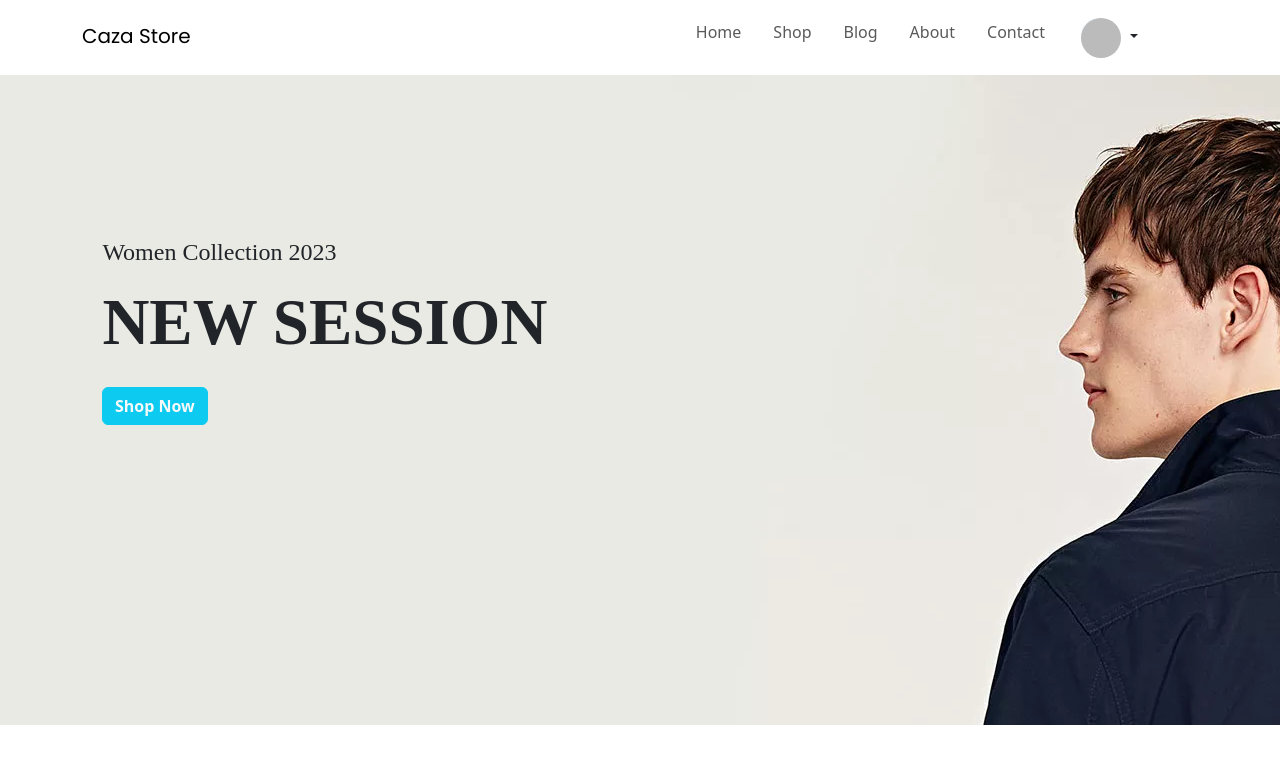
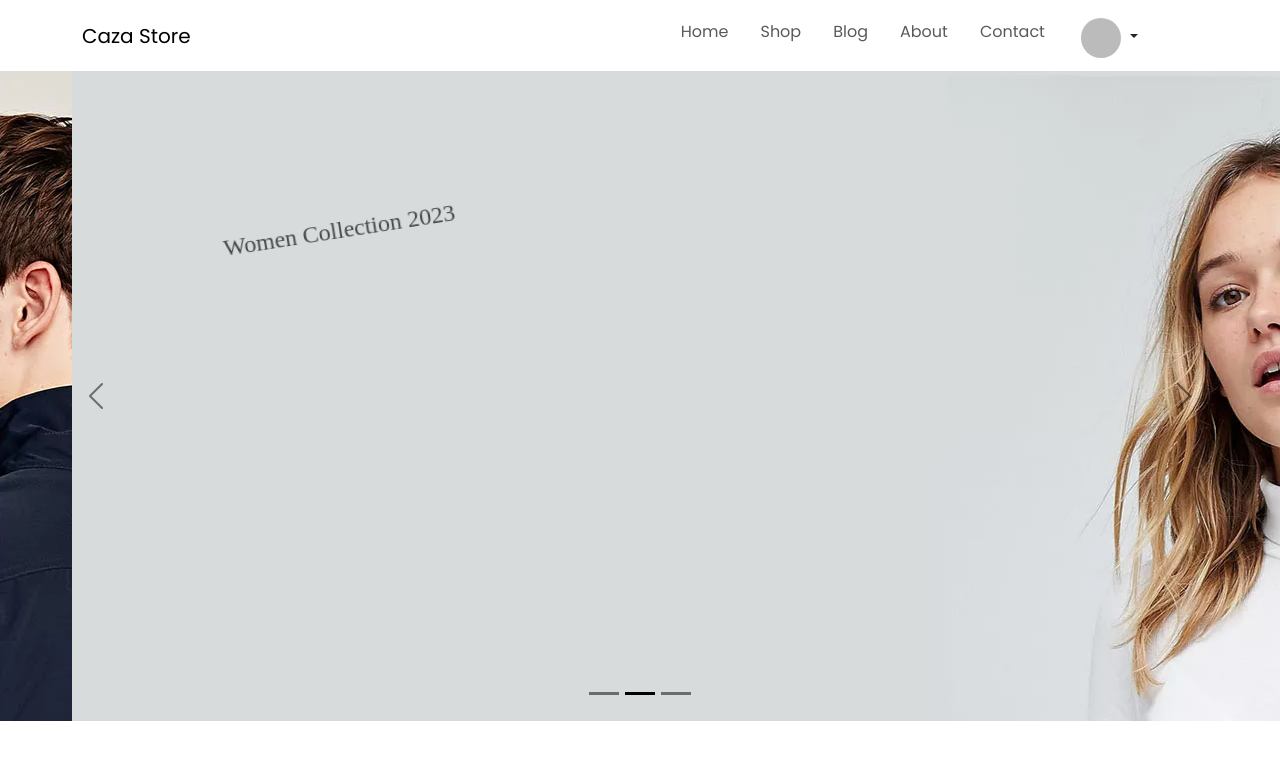
Before and after one commit to ShahwaizQasim/Capital-Shop, a React (Vite) app: page / in a window 1280 px wide. Shown: the top 764 px of the page. Built offline with nearby package versions, Linux system fonts and the light colour scheme; no server answers; sample sign-in values are in the browser's storage.

Commit message:
slider complete

```diff
--- a/package.json
+++ b/package.json
@@ -23,6 +23,7 @@
     "bootstrap": "^5.3.3",
     "firebase": "^10.13.2",
     "react": "^18.3.1",
+    "react-bootstrap": "^2.10.5",
     "react-dom": "^18.3.1",
     "react-hook-form": "^7.53.0",
     "react-router": "^6.26.2",
--- a/src/components/navbar.jsx
+++ b/src/components/navbar.jsx
@@ -41,7 +41,7 @@ function Navbar() {
         id="nav2"
       >
         <div className="container">
-          <nav className="nav navbar navbar-expand-md text-center pb-2 pt-1">
+          <nav className="nav navbar navbar-expand-md text-center pb-1 pt-1">
             <a
               href=""
               className="navbar-brand"
@@ -65,7 +65,7 @@ function Navbar() {
                   <a
                     href="./dashboard.html"
                     className="nav-link pe-4"
-                    style={{ fontFamily: "poppins !important" }}
+                    style={{ fontFamily:"poppins" }}
                   >
                     Home
                   </a>
@@ -74,7 +74,7 @@ function Navbar() {
                   <a
                     href="./dashboard.html"
                     className="nav-link pe-4"
-                    style={{ fontFamily: "poppins !important" }}
+                    style={{ fontFamily: "poppins" }}
                   >
                     Shop
                   </a>
@@ -83,7 +83,7 @@ function Navbar() {
                   <a
                     href="#"
                     className="nav-link pe-4"
-                    style={{ fontFamily: "poppins !important" }}
+                    style={{ fontFamily: "poppins" }}
                   >
                     Blog
                   </a>
@@ -92,7 +92,7 @@ function Navbar() {
                   <a
                     href="./dashboard.html"
                     className="nav-link pe-4"
-                    style={{ fontFamily: "poppins !important" }}
+                    style={{ fontFamily: "poppins" }}
                   >
                     About
                   </a>
@@ -101,7 +101,7 @@ function Navbar() {
                   <a
                     href="./dashboard.html"
                     className="nav-link pe-4"
-                    style={{ fontFamily: "poppins !important" }}
+                    style={{ fontFamily: "poppins" }}
                   >
                     Contact
                   </a>
--- a/src/components/slider.jsx
+++ b/src/components/slider.jsx
@@ -1,9 +1,58 @@
+import Carousel from "react-bootstrap/Carousel";
 import "animate.css";
 
-function Slider() {
+function DarkVariantExample() {
   return (
-    <>
-      <div
+    <Carousel data-bs-theme="dark">
+      <Carousel.Item className="slider23">
+        <h4 className="animate__animated animate__delay-0.5s animate__fadeInDown slider-heading4">
+          Man New-Season
+        </h4>
+        <h1 className="animate__animated animate__delay-1s animate__fadeInUp slider-heading1">
+          NEW SESSION
+        </h1>
+        <button
+          className="btn btn-info text-light fw-bold animate__animated animate__delay-2s animate__zoomIn"
+          style={{ position: "absolute", top: "48%", left: "12%" }}
+        >
+          Shop Now
+        </button>
+      </Carousel.Item>
+      <Carousel.Item className="slider24">
+        <h4 className="animate__animated animate__delay-0.5s animate__rotateInDownLeft slider-heading4">
+          Women Collection 2023
+        </h4>
+        <h1 className="animate__animated animate__delay-1s animate__lightSpeedInRight slider-heading1">
+          Jackets &amp; Coats
+        </h1>
+        <button
+          className="btn btn-info text-light fw-bold animate__animated animate__delay-2s animate__fadeInUp"
+          style={{ position: "absolute", top: "48%", left: "12%" }}
+        >
+          Shop Now
+        </button>
+      </Carousel.Item>
+      <Carousel.Item className="slider25">
+        <h4 className="animate__animated animate__delay-0.5s animate__rotateInDownLeft slider-heading4">
+          Men's Collection 2023
+        </h4>
+        <h1 className="animate__animated animate__delay-1s animate__lightSpeedInRight slider-heading1">
+          Jackets &amp; Coats
+        </h1>
+        <button
+          className="btn btn-info text-light fw-bold animate__animated animate__delay-2s animate__fadeInUp"
+          style={{ position: "absolute", top: "48%", left: "12%" }}
+        >
+          Shop Now
+        </button>
+      </Carousel.Item>
+    </Carousel>
+  );
+}
+
+export default DarkVariantExample;
+{
+  /* <div
   id="carouselExampleSlidesOnly"
   className="carousel slide"
   data-bs-ride="carousel"
@@ -68,9 +117,5 @@ function Slider() {
       </button>
     </div>
   </div>
-      </div>
-    </>
-  );
+</div> */
 }
-
-export default Slider;
--- a/src/index.css
+++ b/src/index.css
@@ -143,17 +143,29 @@
   background-image: url(./img/slide-02.jpg.webp);
   background-size: "cover";
 }
-.slider-heading4{
+.slider24 {
+  height: 650px;
+  width: 100%;
+  background-image: url(./img/slide-01.jpg.webp);
+  background-size: "cover";
+}
+.slider25 {
+  height: 650px;
+  width: 100%;
+  background-image: url(./img/slide-03.jpg.webp);
+  background-size: "cover";
+}
+.slider-heading4 {
   position: absolute;
   top: 25%;
-  left: 8% ;
-  font-family: 'Times New Roman', Times, serif;
+  left: 12%;
+  font-family: "Times New Roman", Times, serif;
 }
-.slider-heading1{
+.slider-heading1 {
   position: absolute;
   top: 32%;
-  left: 8%;
+  left: 12%;
   font-size: 65px !important;
   font-weight: bold;
-  font-family: 'Times New Roman', Times, serif;
+  font-family: "Times New Roman", Times, serif;
 }
```
Also changed, not shown: 1 other file (tests, documents, lock files or other folders). Lines whose indentation alone changed are shown as unchanged.
